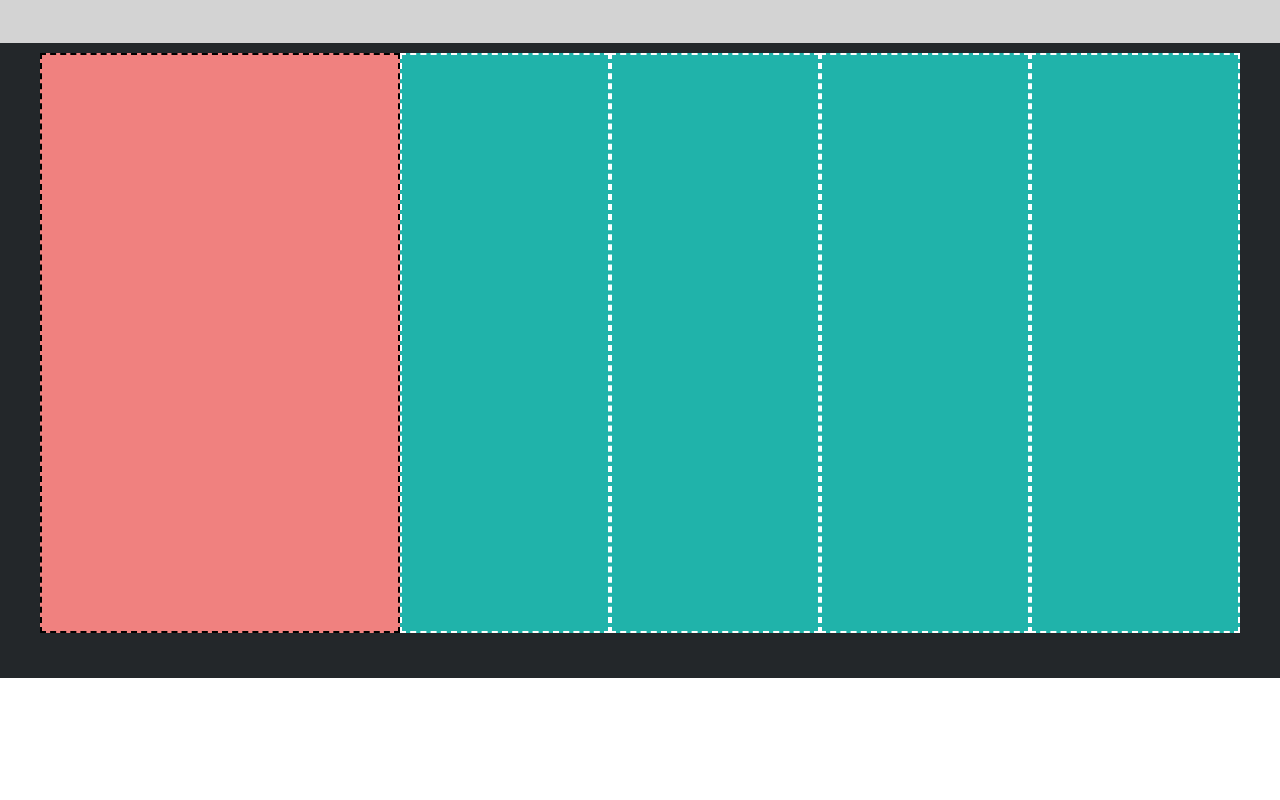
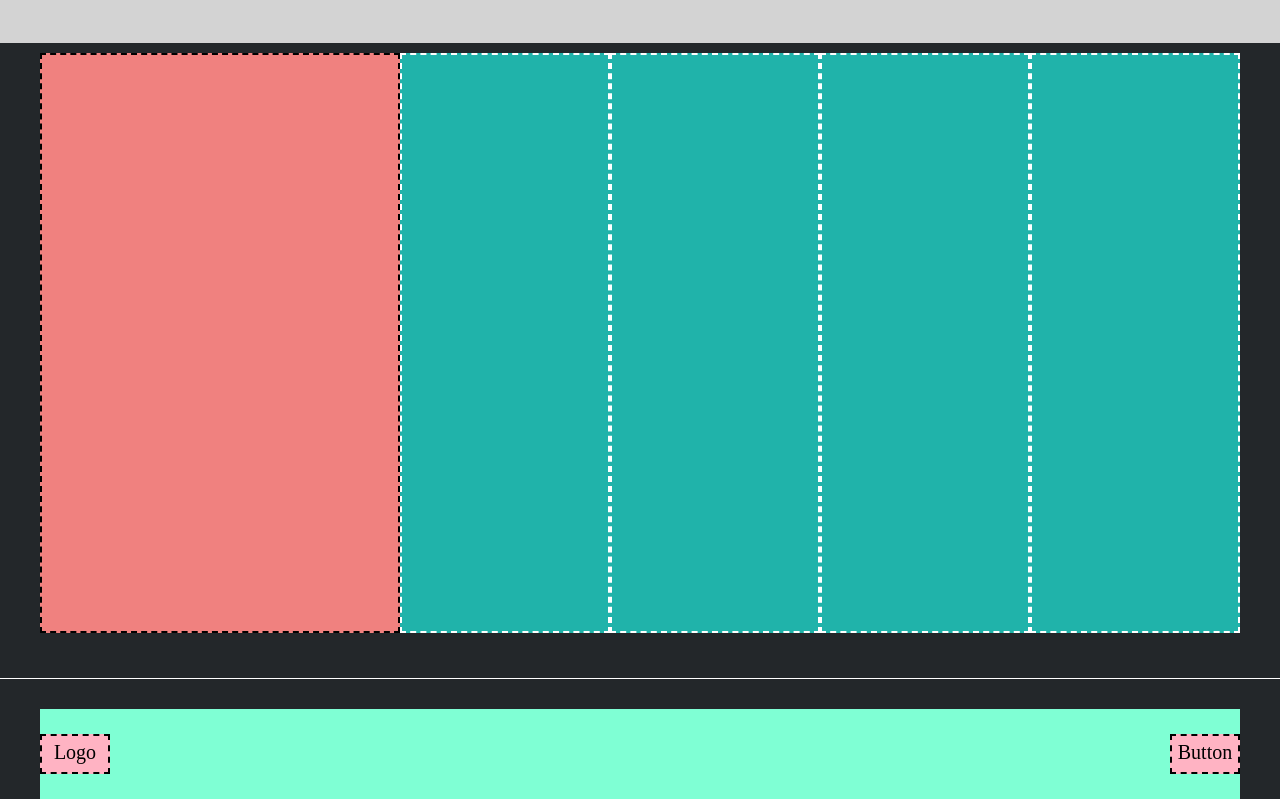
Before and after one commit to ErikaArci99/htmlcss-struttura-discord, a plain HTML site: page index.html in a window 1280 px wide. Shown: the part 3393-4193 px from the top of the page. Before the commit the page ends 4071 px from the top, so only its background shows below. Drawn offline with Linux system fonts and the light colour scheme.

Commit message:
[UPD] added footer

```diff
--- a/css/style.css
+++ b/css/style.css
@@ -111,10 +111,28 @@ span{
 }
 
 hr{
-    color: white;
+    background-color: white;
+    height: 1px;
 }
 
 .second-margin{
     margin-top: 10px;
     margin-bottom: 45px;
 }
+
+.aqua-square{
+    width: 100%;
+    background-color: #7FFFD4;
+    display: flex;
+    justify-content: space-between;
+    margin-top: 30px;
+}
+
+.second-button{
+    background-color: #FFB3C3;
+    margin: 25px 0px;
+    width: 70px;
+    height: 40px;
+    text-align: center;
+    padding-top: 5px;
+}
--- a/index.html
+++ b/index.html
@@ -75,11 +75,20 @@
              </div>
          </div>
          <hr>
+         <!-- secondo piè di pagina -->
          <div class="black-background">
             <div class="container">
-
+                <div class="aqua-square">
+                    <div class="second-button border">
+                        <span>Logo</span>
+                    </div>
+                    <div class="second-button border">
+                        <span>Button</span>
+                    </div>
+                </div>
             </div>
          </div>
+         <hr>
     </footer>
 </body>
 </html>
```
